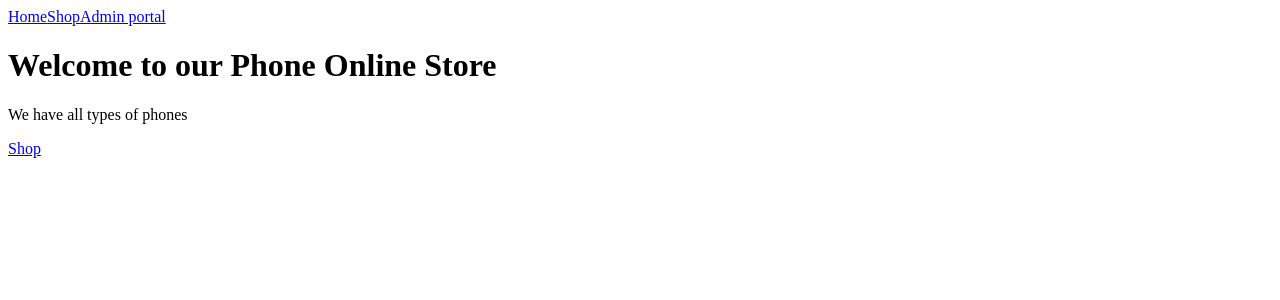
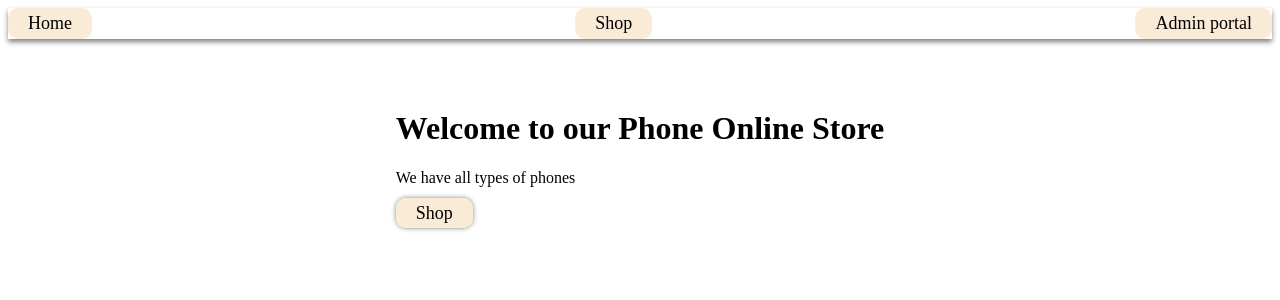
Before and after one commit to evragitonga/Phone-online-store, a React (Vite) app in the folder Phone online store/: page / in a window 1280 px wide. Shown: the top 300 px of the page. Built offline with nearby package versions, Linux system fonts and the light colour scheme; data requests are answered from the project's data file.

Commit message:
added styling to home and navbar components

```diff
--- a/Phone online store/src/components/Home.jsx
+++ b/Phone online store/src/components/Home.jsx
@@ -1,12 +1,16 @@
 import { Link } from "react-router"
+import "../index.css"
 function Home(){
   return(
-    <div>
-      <h1>Welcome to our Phone Online Store</h1>
-      <p>We have all types of phones</p>
-      <Link
-      to="/shop"
-      >Shop</Link>
+    <div className="homePage">
+      <div className="homePageContent">
+        <h1>Welcome to our Phone Online Store</h1>
+        <p>We have all types of phones</p>
+        <Link className="link"
+        to="/shop"
+      > Shop</Link>
+      </div>
+
     </div>
   )
 }
--- a/Phone online store/src/components/common/NavBar.jsx
+++ b/Phone online store/src/components/common/NavBar.jsx
@@ -1,14 +1,14 @@
 import { Link } from "react-router"
 function NavBar(){
   return (
-    <nav>
-      <Link to="/">
+    <nav className="navBar">
+      <Link className="navLink" to="/">
         Home
       </Link>
-      <Link to="/shop">
+      <Link className="navLink" to="/shop">
                 Shop
       </Link>
-      <Link to="/admin/portal">
+      <Link className="navLink" to="/admin/portal">
         Admin portal
       </Link>
 
--- a/Phone online store/src/index.css
+++ b/Phone online store/src/index.css
@@ -0,0 +1,42 @@
+.homePage{
+  display: flex;
+  justify-content: center;
+}
+.link{
+  font-size: large;
+  color: black;
+  background-color: antiquewhite;
+  box-shadow: 0px 0px 5px gray;
+  border: none;
+  border-radius: 10px;
+  padding: 5px 20px;
+  text-decoration: none;
+}
+.link:hover{
+  opacity: 0.7;
+}
+.link:focus{
+  opacity: 0.4;
+}
+.navBar{
+  width: 100%;
+  display: flex;
+  justify-content: space-between;
+  box-shadow: 0px 3px 5px gray;
+  margin-bottom: 50px;
+}
+.navLink{
+  font-size: large;
+  color: black;
+  background-color: antiquewhite;
+  border: none;
+  border-radius: 10px;
+  padding: 5px 20px;
+  text-decoration: none;
+}
+.navLink:hover{
+  opacity: 0.7;
+}
+.navLink:focus{
+  opacity: 0.4;
+}
```
